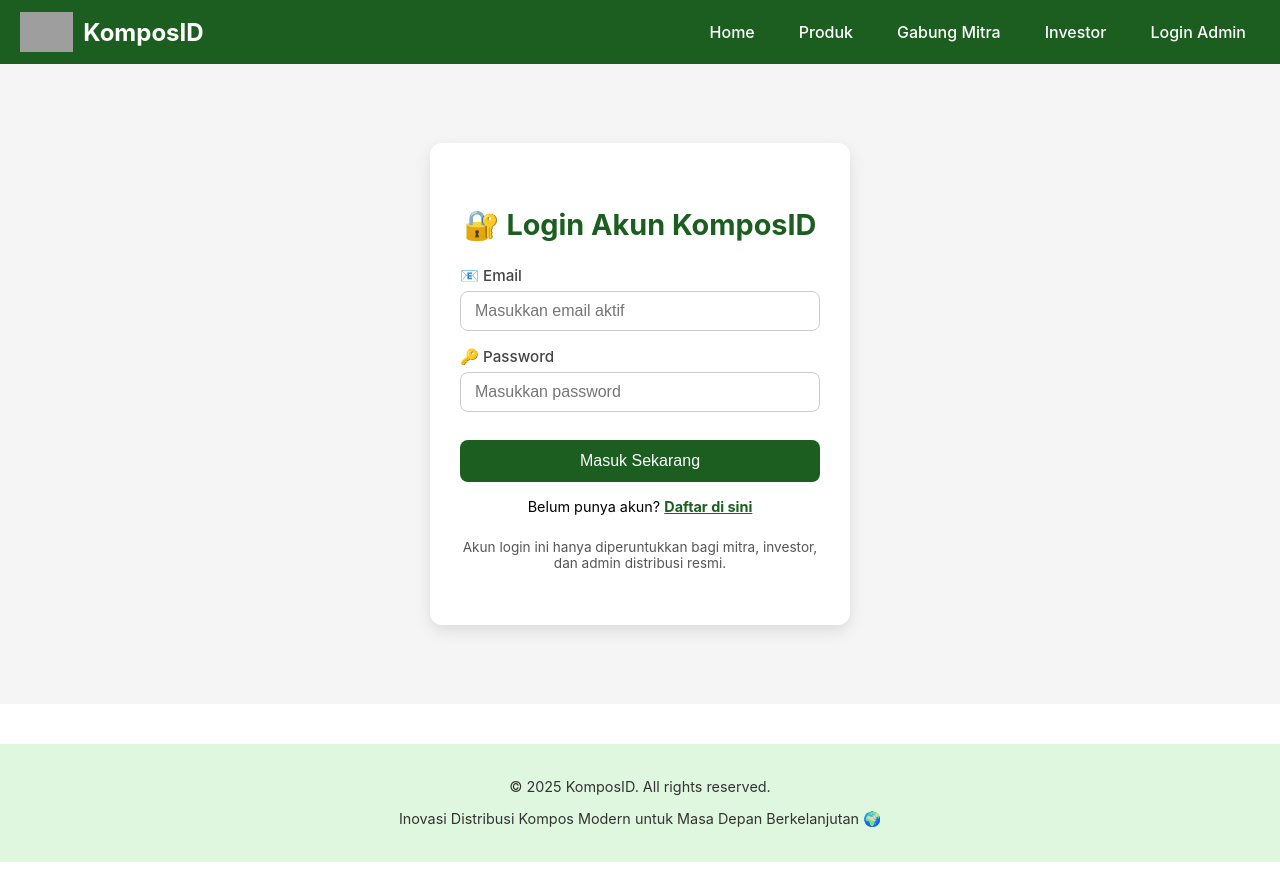
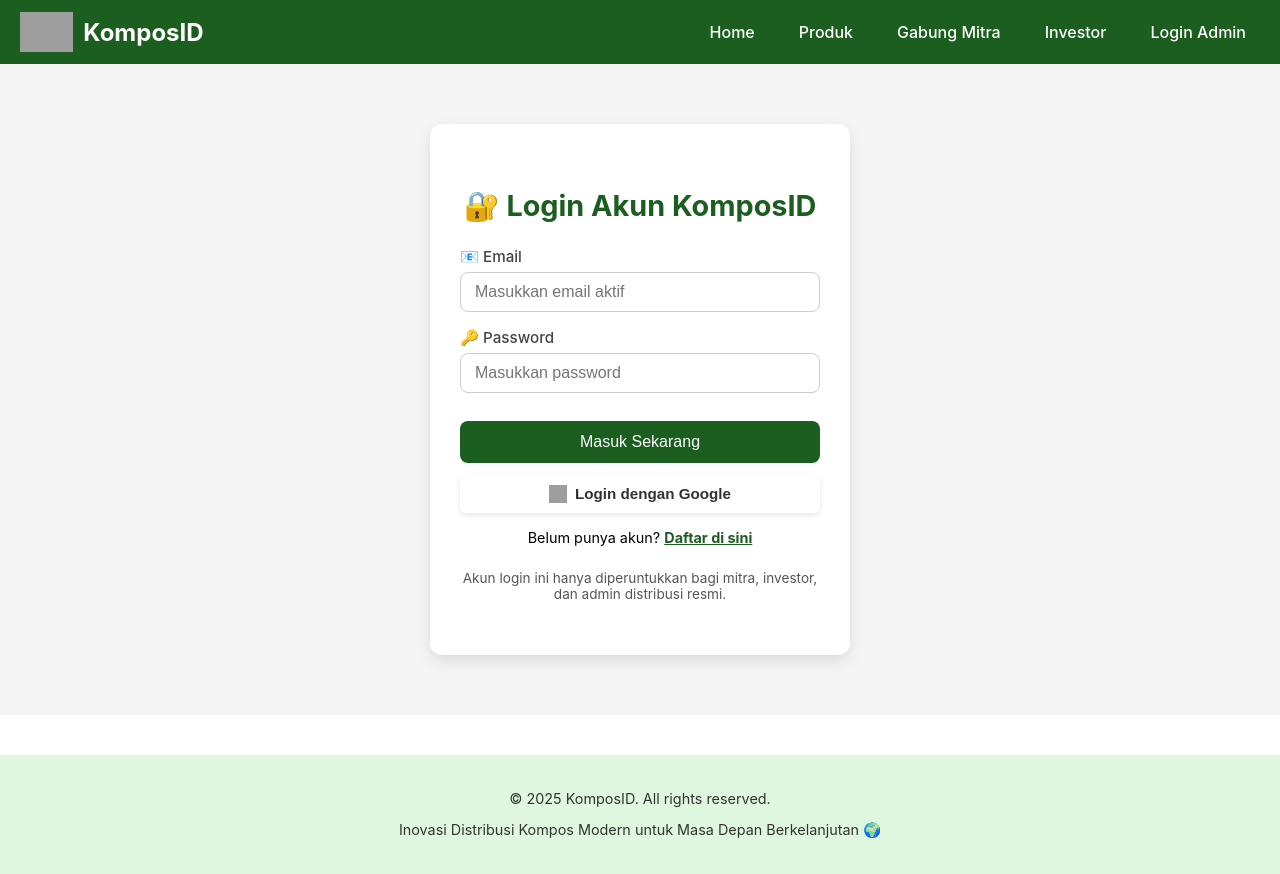
Before and after one commit to komposID/komposid-web, a React (Create React App) app: page /login in a window 1280 px wide. Built offline with nearby package versions, Linux system fonts and the light colour scheme; no server answers; grey boxes are pictures that could not be loaded.

Commit message:
Update: Tambah Google Login tanpa ubah tampilan

```diff
--- a/src/pages/LoginAdmin.js
+++ b/src/pages/LoginAdmin.js
@@ -1,9 +1,12 @@
-// src/pages/LoginAdmin.js
 import React, { useState } from 'react';
 import './LoginAdmin.css';
 import { Link, useNavigate } from 'react-router-dom';
-import { auth, } from '../firebase';
-import { signInWithEmailAndPassword } from 'firebase/auth';
+import { auth } from '../firebase';
+import {
+  signInWithEmailAndPassword,
+  signInWithPopup,
+  GoogleAuthProvider,
+} from 'firebase/auth';
 
 function LoginAdmin() {
   const [identifier, setIdentifier] = useState('');
@@ -19,6 +22,17 @@ function LoginAdmin() {
       navigate('/');
     } catch (error) {
       setErrorMsg('Login gagal. Periksa kembali email & password Anda.');
+    }
+  };
+
+  const handleGoogleLogin = async () => {
+    const provider = new GoogleAuthProvider();
+    try {
+      await signInWithPopup(auth, provider);
+      alert('Berhasil login dengan Google.');
+      navigate('/');
+    } catch (error) {
+      alert('Login Google gagal: ' + error.message);
     }
   };
 
@@ -57,6 +71,17 @@ function LoginAdmin() {
           <button type="submit">Masuk Sekarang</button>
         </form>
 
+        <div style={{ marginTop: '12px' }}>
+          <button onClick={handleGoogleLogin} style={styles.googleBtn}>
+            <img
+              src="https://upload.wikimedia.org/wikipedia/commons/thumb/5/53/Google_%22G%22_Logo.svg/512px-Google_%22G%22_Logo.svg.png"
+              alt="Google"
+              style={styles.icon}
+            />
+            Login dengan Google
+          </button>
+        </div>
+
         <div style={{ marginTop: '16px', fontSize: '0.9rem', textAlign: 'center' }}>
           Belum punya akun?{' '}
           <Link to="/signup" style={{ color: '#1b5e20', fontWeight: 'bold' }}>
@@ -72,4 +97,27 @@ function LoginAdmin() {
   );
 }
 
+const styles = {
+  googleBtn: {
+    width: '100%',
+    padding: '10px 14px',
+    fontSize: '0.95rem',
+    fontWeight: 'bold',
+    display: 'flex',
+    alignItems: 'center',
+    justifyContent: 'center',
+    borderRadius: '6px',
+    border: 'none',
+    backgroundColor: '#fff',
+    color: '#333',
+    boxShadow: '0 2px 6px rgba(0,0,0,0.1)',
+    cursor: 'pointer',
+  },
+  icon: {
+    width: '18px',
+    height: '18px',
+    marginRight: '8px',
+  },
+};
+
 export default LoginAdmin;
```
